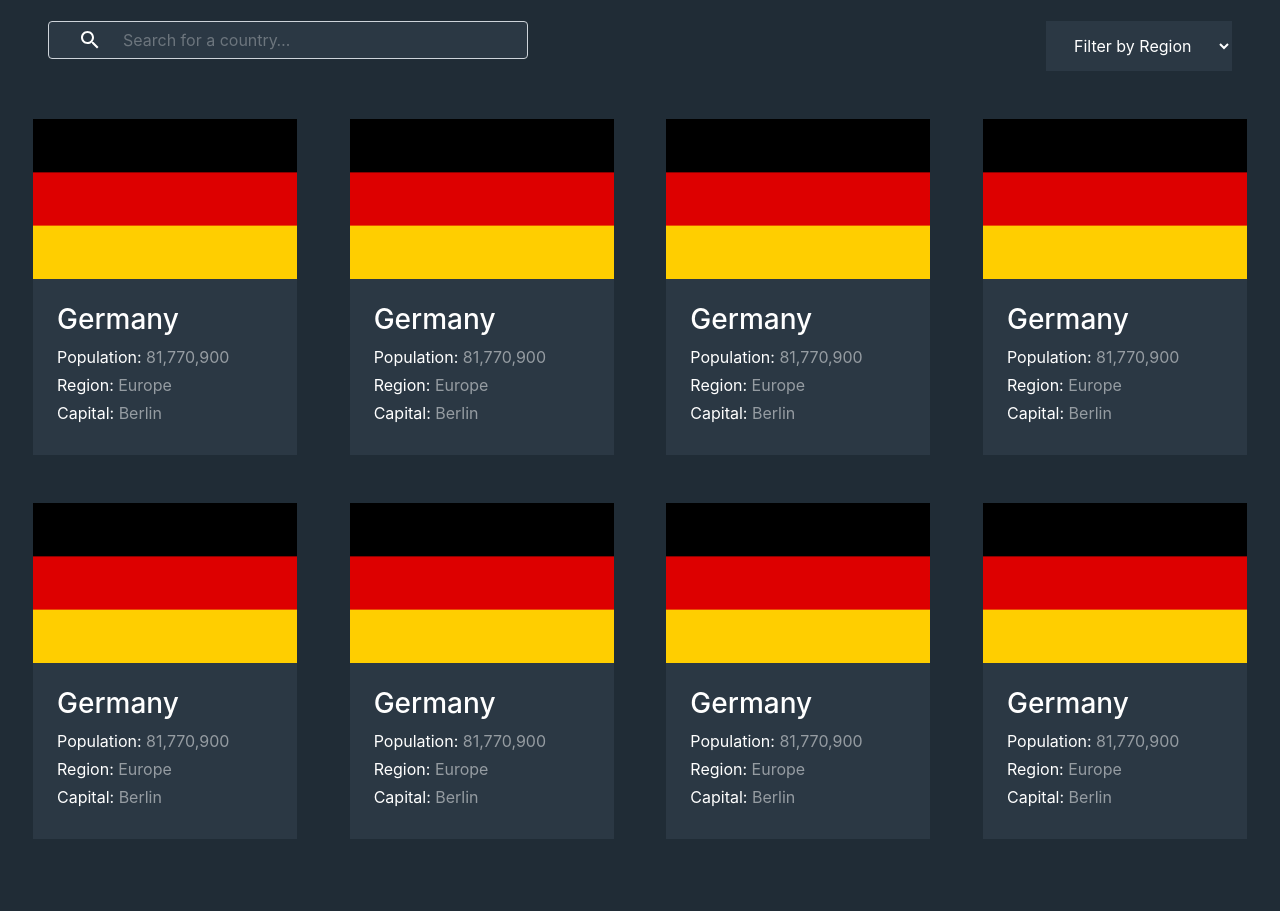
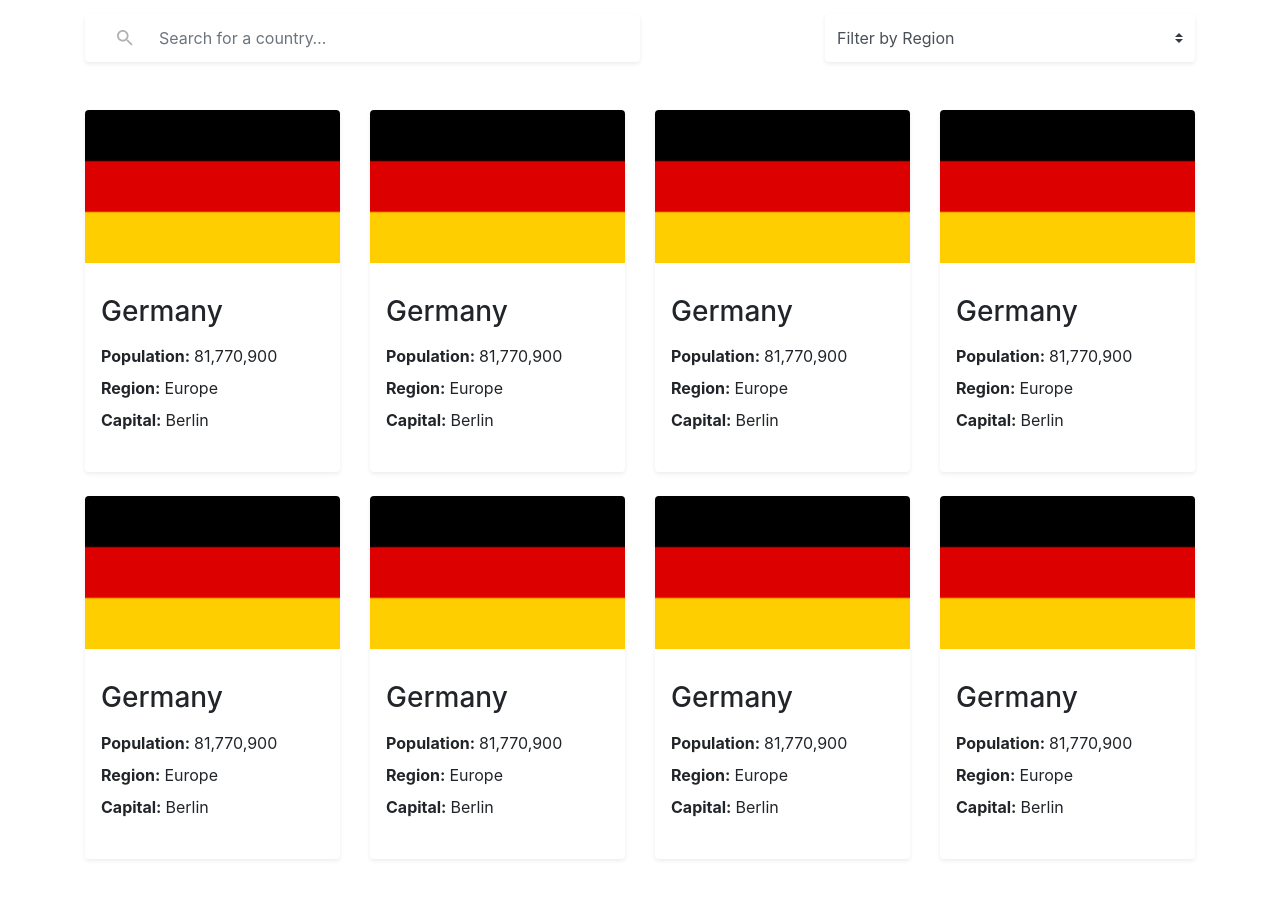
Before and after one commit to firsturdiev/nt-countries-api, a plain HTML site: page index.html in a window 1280 px wide. Shown: the part 89-1012 px from the top of the page. Drawn offline with Linux system fonts and the light colour scheme.

Commit message:
Adding initinnrcfr; 2tbjnk nr rfbc rf

```diff
--- a/css/styles.css
+++ b/css/styles.css
@@ -1,76 +1,41 @@
-.site-header {
-  color: #fff;
-  background-color: #2b3844;
+img {
+  max-width: 100%;
+  height: auto;
 }
 
-.theme-toggle-btn {
-  display: inline-flex;
-  align-items: center;
-  background-color: transparent;
+/* SITE-HEADER */
+
+.site-header__toggle {
+  padding-left: 28px;
+  background-image: url('../img/icon-moon-light.svg');
+  background-repeat: no-repeat;
+  background-position: left center;
+  background-size: 20px;
 }
 
-.theme-toggle-btn::before {
-  content: "";
-  width: 20px;
-  height: 20px;
-  margin-right: 10px;
-  background-image: url("../img/icon-moon.svg");
+/* SEARCH-FORM */
+
+.search-form__input {
+  padding-left: 74px;
+  background-image: url('../img/icon-search-grey.svg');
+  background-position: left 32px center;
+  background-size: 16px;
   background-repeat: no-repeat;
-  background-position: center;
 }
 
-@media screen and (max-width: 430px) {
-  .site-header .h4 {
-    font-size: 14px;
+/* ALL */
+
+.back-btn {
+  padding-left: 62px;
+  padding-right: 40px;
+  background-image: url('../img/icon-back.svg');
+  background-repeat: no-repeat;
+  background-position: left 32px center;
+  background-size: 20px;
+}
+
+@media screen and (min-width: 1150px) {
+  .country__flag {
+    width: 560px;
   }
 }
-
-.site-content {
-  background-color: #202c36;
-}
-
-.site-actions {
-  margin-bottom: 48px;
-}
-
-.site-actions .form-control {
-  padding-left: 74px;
-  background-color: #2b3844;
-  background-repeat: no-repeat;
-  background-position: left 32px center;
-  background-size: 18px;
-  background-image: url("../img/icon-search.svg");
-}
-
-.site-actions .form-control:focus {
-  background-color: #2b3844;
-}
-
-.site-actions__select {
-  padding: 14px 24px;
-  color: #fff;
-  background-color: #2b3844;
-  border: none;
-}
-
-@media screen and (max-width: 550px) {
-  .site-actions__select {
-    margin-top: 40px;
-  }
-}
-
-@media screen and (min-width: 576px) {
-  .site-actions .form-control {
-    width: 480px;
-  }
-}
-
-.countries .col {
-  width: 264px;
-  height: 336px;
-  background-color: #2B3844;
-}
-
-.col__inner {
-  padding: 24px;
-}
--- a/index.html
+++ b/index.html
@@ -1,5 +1,5 @@
 <!DOCTYPE html>
-<html lang="en">
+<html class="h-100" lang="en">
 
 <head>
   <meta charset="UTF-8">
@@ -10,22 +10,24 @@
   <link rel="stylesheet" href="css/styles.css">
 </head>
 
-<body>
-  <header class="site-header container-fluid px-xl-5 py-4">
-    <div class="d-flex justify-content-between align-items-center">
-      <h1 class="h4 mb-0">Where in the world?</h1>
-      <button class="theme-toggle-btn btn text-white" type="button">Dark Mode</button>
+<body class="h-100 d-flex flex-column bg-white">
+  <!-- SITE-HEADER -->
+
+  <header class="site-header py-4 bg-light shadow-sm">
+    <div class="container d-flex align-items-center justify-content-between">
+      <a class="text-dark font-weight-bold" href="./">Where in the world?</a>
+      <button class="site-header__toggle btn btn-sm btn-white" type="button">Dark Mode</button>
     </div>
   </header>
 
-  <main class="site-content container-fluid px-xl-5 py-4">
-    <form class="site-actions d-sm-flex justify-content-between" action="https://echo.htmlacademy.ru" method="GET">
-      <div class="input-group w-auto">
-        <input type="search" class="form-control text-white" placeholder="Search for a country…" aria-label="Search"
-          name="q">
-      </div>
 
-      <select class="site-actions__select" name="categories">
+  <!-- SITE-CONTENT -->
+
+  <main class="site-content flex-grow-1 py-4 container">
+    <form class="search-form row justify-content-between mx-0 mb-5" action="https://echo.htmlacademy.ru" method="get">
+      <input class="col-sm-6 search-form__input form-control border-0 shadow-sm mb-4 mb-sm-0 py-4" type="search"
+        placeholder="Search for a country…" name="q">
+      <select class="col-7 col-sm-4 custom-select border-0 shadow-sm h-auto" name="region">
         <option value="" selected disabled>Filter by Region</option>
         <option value="africa">Africa</option>
         <option value="america">America</option>
@@ -35,88 +37,206 @@
       </select>
     </form>
 
-    <section class="countries row justify-content-between">
-      <div class="col col-auto mb-5 text-white p-0">
-        <img class="d-block" src="./img/flag-deu.png" width="264" height="160" alt="Flag of the country">
-        <div class="col__inner">
-          <h3 class="h3">Germany</h3>
-          <p class="mb-1">Population: <span class="text-white-50">81,770,900</span></p>
-          <p class="mb-1">Region: <span class="text-white-50">Europe</span></p>
-          <p class="mb-1">Capital: <span class="text-white-50">Berlin</span></p>
+    <ul class="countries list-unstyled row" aria-label="Countries list">
+      <li class="col-sm-6 col-md-4 col-xl-3 mb-4 d-flex justify-content-center">
+        <div class="position-relative w-auto rounded overflow-hidden bg-white shadow-sm">
+          <a class="stretched-link" href="./country.html">
+            <img class="d-block mb-3" src="./img/flag-deu.png" width="264" height="160" alt="Flag of Germany">
+          </a>
+          <div class="country__inner p-3">
+            <h3 class="mb-3">Germany</h3>
+            <dl class="country__info">
+              <div class="country__item d-flex">
+                <dt class="font-weight-bold mr-1">Population:</dt>
+                <dd>81,770,900</dd>
+              </div>
+              <div class="country__item d-flex">
+                <dt class="font-weight-bold mr-1">Region:</dt>
+                <dd>Europe</dd>
+              </div>
+              <div class="country__item d-flex">
+                <dt class="font-weight-bold mr-1">Capital:</dt>
+                <dd>Berlin</dd>
+              </div>
+            </dl>
           </div>
         </div>
-
-      <div class="col col-auto mb-5 text-white p-0">
-        <img class="d-block" src="./img/flag-deu.png" width="264" height="160" alt="Flag of the country">
-        <div class="col__inner">
-          <h3 class="h3">Germany</h3>
-          <p class="mb-1">Population: <span class="text-white-50">81,770,900</span></p>
-          <p class="mb-1">Region: <span class="text-white-50">Europe</span></p>
-          <p class="mb-1">Capital: <span class="text-white-50">Berlin</span></p>
+      </li>
+      <li class="col-sm-6 col-md-4 col-xl-3 mb-4 d-flex justify-content-center">
+        <div class="position-relative w-auto rounded overflow-hidden bg-white shadow-sm">
+          <a class="stretched-link" href="./country.html">
+            <img class="d-block mb-3" src="./img/flag-deu.png" width="264" height="160" alt="Flag of Germany">
+          </a>
+          <div class="country__inner p-3">
+            <h3 class="mb-3">Germany</h3>
+            <dl class="country__info">
+              <div class="country__item d-flex">
+                <dt class="font-weight-bold mr-1">Population:</dt>
+                <dd>81,770,900</dd>
+              </div>
+              <div class="country__item d-flex">
+                <dt class="font-weight-bold mr-1">Region:</dt>
+                <dd>Europe</dd>
+              </div>
+              <div class="country__item d-flex">
+                <dt class="font-weight-bold mr-1">Capital:</dt>
+                <dd>Berlin</dd>
+              </div>
+            </dl>
           </div>
         </div>
-
-      <div class="col col-auto mb-5 text-white p-0">
-        <img class="d-block" src="./img/flag-deu.png" width="264" height="160" alt="Flag of the country">
-        <div class="col__inner">
-          <h3 class="h3">Germany</h3>
-          <p class="mb-1">Population: <span class="text-white-50">81,770,900</span></p>
-          <p class="mb-1">Region: <span class="text-white-50">Europe</span></p>
-          <p class="mb-1">Capital: <span class="text-white-50">Berlin</span></p>
+      </li>
+      <li class="col-sm-6 col-md-4 col-xl-3 mb-4 d-flex justify-content-center">
+        <div class="position-relative w-auto rounded overflow-hidden bg-white shadow-sm">
+          <a class="stretched-link" href="./country.html">
+            <img class="d-block mb-3" src="./img/flag-deu.png" width="264" height="160" alt="Flag of Germany">
+          </a>
+          <div class="country__inner p-3">
+            <h3 class="mb-3">Germany</h3>
+            <dl class="country__info">
+              <div class="country__item d-flex">
+                <dt class="font-weight-bold mr-1">Population:</dt>
+                <dd>81,770,900</dd>
+              </div>
+              <div class="country__item d-flex">
+                <dt class="font-weight-bold mr-1">Region:</dt>
+                <dd>Europe</dd>
+              </div>
+              <div class="country__item d-flex">
+                <dt class="font-weight-bold mr-1">Capital:</dt>
+                <dd>Berlin</dd>
+              </div>
+            </dl>
           </div>
         </div>
-
-      <div class="col col-auto mb-5 text-white p-0">
-        <img class="d-block" src="./img/flag-deu.png" width="264" height="160" alt="Flag of the country">
-        <div class="col__inner">
-          <h3 class="h3">Germany</h3>
-          <p class="mb-1">Population: <span class="text-white-50">81,770,900</span></p>
-          <p class="mb-1">Region: <span class="text-white-50">Europe</span></p>
-          <p class="mb-1">Capital: <span class="text-white-50">Berlin</span></p>
+      </li>
+      <li class="col-sm-6 col-md-4 col-xl-3 mb-4 d-flex justify-content-center">
+        <div class="position-relative w-auto rounded overflow-hidden bg-white shadow-sm">
+          <a class="stretched-link" href="./country.html">
+            <img class="d-block mb-3" src="./img/flag-deu.png" width="264" height="160" alt="Flag of Germany">
+          </a>
+          <div class="country__inner p-3">
+            <h3 class="mb-3">Germany</h3>
+            <dl class="country__info">
+              <div class="country__item d-flex">
+                <dt class="font-weight-bold mr-1">Population:</dt>
+                <dd>81,770,900</dd>
+              </div>
+              <div class="country__item d-flex">
+                <dt class="font-weight-bold mr-1">Region:</dt>
+                <dd>Europe</dd>
+              </div>
+              <div class="country__item d-flex">
+                <dt class="font-weight-bold mr-1">Capital:</dt>
+                <dd>Berlin</dd>
+              </div>
+            </dl>
           </div>
         </div>
-
-      <div class="col col-auto mb-5 text-white p-0">
-        <img class="d-block" src="./img/flag-deu.png" width="264" height="160" alt="Flag of the country">
-        <div class="col__inner">
-          <h3 class="h3">Germany</h3>
-          <p class="mb-1">Population: <span class="text-white-50">81,770,900</span></p>
-          <p class="mb-1">Region: <span class="text-white-50">Europe</span></p>
-          <p class="mb-1">Capital: <span class="text-white-50">Berlin</span></p>
+      </li>
+      <li class="col-sm-6 col-md-4 col-xl-3 mb-4 d-flex justify-content-center">
+        <div class="position-relative w-auto rounded overflow-hidden bg-white shadow-sm">
+          <a class="stretched-link" href="./country.html">
+            <img class="d-block mb-3" src="./img/flag-deu.png" width="264" height="160" alt="Flag of Germany">
+          </a>
+          <div class="country__inner p-3">
+            <h3 class="mb-3">Germany</h3>
+            <dl class="country__info">
+              <div class="country__item d-flex">
+                <dt class="font-weight-bold mr-1">Population:</dt>
+                <dd>81,770,900</dd>
+              </div>
+              <div class="country__item d-flex">
+                <dt class="font-weight-bold mr-1">Region:</dt>
+                <dd>Europe</dd>
+              </div>
+              <div class="country__item d-flex">
+                <dt class="font-weight-bold mr-1">Capital:</dt>
+                <dd>Berlin</dd>
+              </div>
+            </dl>
           </div>
         </div>
-
-      <div class="col col-auto mb-5 text-white p-0">
-        <img class="d-block" src="./img/flag-deu.png" width="264" height="160" alt="Flag of the country">
-        <div class="col__inner">
-          <h3 class="h3">Germany</h3>
-          <p class="mb-1">Population: <span class="text-white-50">81,770,900</span></p>
-          <p class="mb-1">Region: <span class="text-white-50">Europe</span></p>
-          <p class="mb-1">Capital: <span class="text-white-50">Berlin</span></p>
+      </li>
+      <li class="col-sm-6 col-md-4 col-xl-3 mb-4 d-flex justify-content-center">
+        <div class="position-relative w-auto rounded overflow-hidden bg-white shadow-sm">
+          <a class="stretched-link" href="./country.html">
+            <img class="d-block mb-3" src="./img/flag-deu.png" width="264" height="160" alt="Flag of Germany">
+          </a>
+          <div class="country__inner p-3">
+            <h3 class="mb-3">Germany</h3>
+            <dl class="country__info">
+              <div class="country__item d-flex">
+                <dt class="font-weight-bold mr-1">Population:</dt>
+                <dd>81,770,900</dd>
+              </div>
+              <div class="country__item d-flex">
+                <dt class="font-weight-bold mr-1">Region:</dt>
+                <dd>Europe</dd>
+              </div>
+              <div class="country__item d-flex">
+                <dt class="font-weight-bold mr-1">Capital:</dt>
+                <dd>Berlin</dd>
+              </div>
+            </dl>
           </div>
         </div>
-
-      <div class="col col-auto mb-5 text-white p-0">
-        <img class="d-block" src="./img/flag-deu.png" width="264" height="160" alt="Flag of the country">
-        <div class="col__inner">
-          <h3 class="h3">Germany</h3>
-          <p class="mb-1">Population: <span class="text-white-50">81,770,900</span></p>
-          <p class="mb-1">Region: <span class="text-white-50">Europe</span></p>
-          <p class="mb-1">Capital: <span class="text-white-50">Berlin</span></p>
+      </li>
+      <li class="col-sm-6 col-md-4 col-xl-3 mb-4 d-flex justify-content-center">
+        <div class="position-relative w-auto rounded overflow-hidden bg-white shadow-sm">
+          <a class="stretched-link" href="./country.html">
+            <img class="d-block mb-3" src="./img/flag-deu.png" width="264" height="160" alt="Flag of Germany">
+          </a>
+          <div class="country__inner p-3">
+            <h3 class="mb-3">Germany</h3>
+            <dl class="country__info">
+              <div class="country__item d-flex">
+                <dt class="font-weight-bold mr-1">Population:</dt>
+                <dd>81,770,900</dd>
+              </div>
+              <div class="country__item d-flex">
+                <dt class="font-weight-bold mr-1">Region:</dt>
+                <dd>Europe</dd>
+              </div>
+              <div class="country__item d-flex">
+                <dt class="font-weight-bold mr-1">Capital:</dt>
+                <dd>Berlin</dd>
+              </div>
+            </dl>
           </div>
         </div>
-
-      <div class="col col-auto mb-5 text-white p-0">
-        <img class="d-block" src="./img/flag-deu.png" width="264" height="160" alt="Flag of the country">
-        <div class="col__inner">
-          <h3 class="h3">Germany</h3>
-          <p class="mb-1">Population: <span class="text-white-50">81,770,900</span></p>
-          <p class="mb-1">Region: <span class="text-white-50">Europe</span></p>
-          <p class="mb-1">Capital: <span class="text-white-50">Berlin</span></p>
+      </li>
+      <li class="col-sm-6 col-md-4 col-xl-3 mb-4 d-flex justify-content-center">
+        <div class="position-relative w-auto rounded overflow-hidden bg-white shadow-sm">
+          <a class="stretched-link" href="./country.html">
+            <img class="d-block mb-3" src="./img/flag-deu.png" width="264" height="160" alt="Flag of Germany">
+          </a>
+          <div class="country__inner p-3">
+            <h3 class="mb-3">Germany</h3>
+            <dl class="country__info">
+              <div class="country__item d-flex">
+                <dt class="font-weight-bold mr-1">Population:</dt>
+                <dd>81,770,900</dd>
+              </div>
+              <div class="country__item d-flex">
+                <dt class="font-weight-bold mr-1">Region:</dt>
+                <dd>Europe</dd>
+              </div>
+              <div class="country__item d-flex">
+                <dt class="font-weight-bold mr-1">Capital:</dt>
+                <dd>Berlin</dd>
+              </div>
+            </dl>
           </div>
         </div>
-    </section>
+      </li>
+    </ul>
   </main>
+
+
+  <!-- SITE-FOOTER -->
+
+  <footer class="site-footer mt-auto"></footer>
 </body>
 
 </html>
```
Also changed, not shown: country.html (added, +98 -0 lines), img/icon-back.svg (added), img/icon-moon-light.svg (added), img/icon-search-grey.svg (added). Lines whose indentation alone changed are shown as unchanged.
